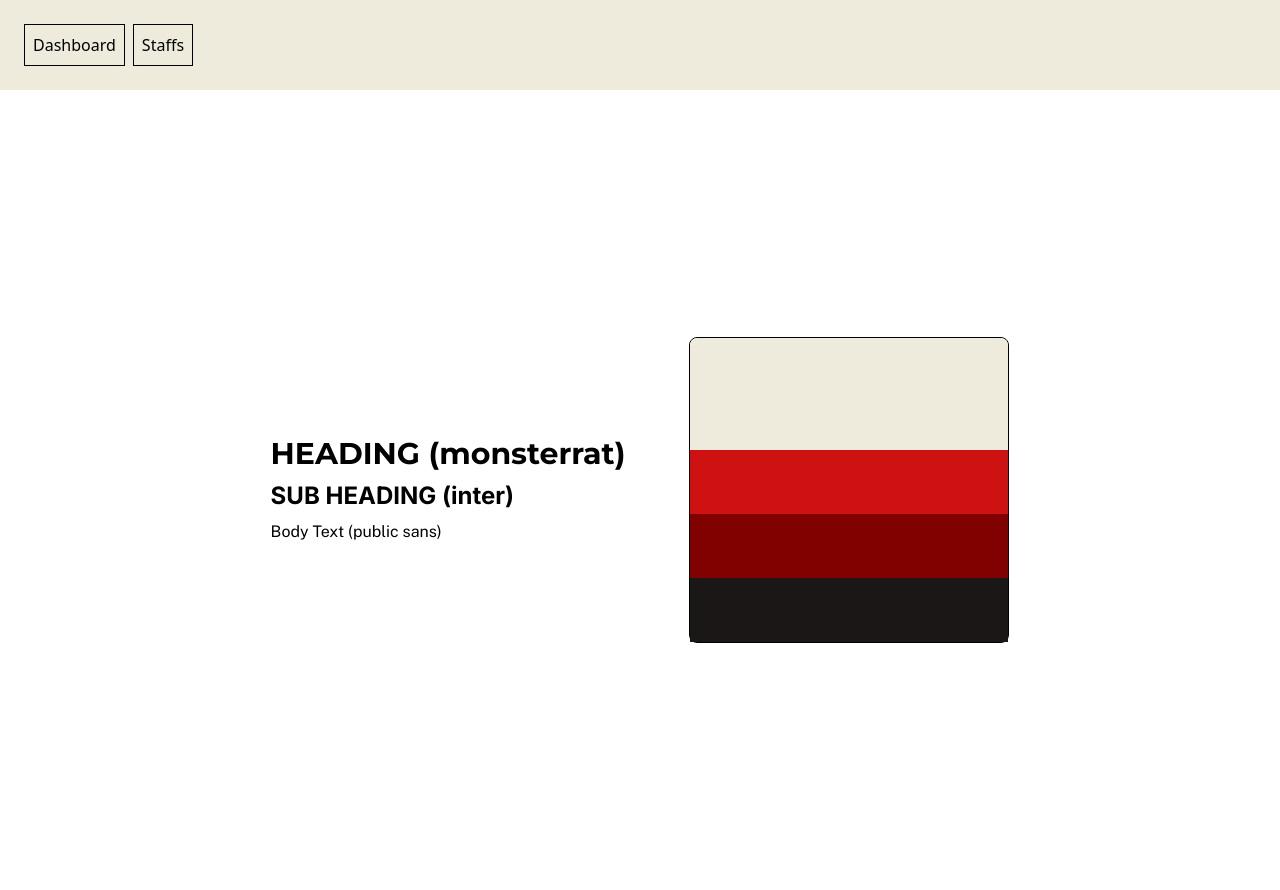
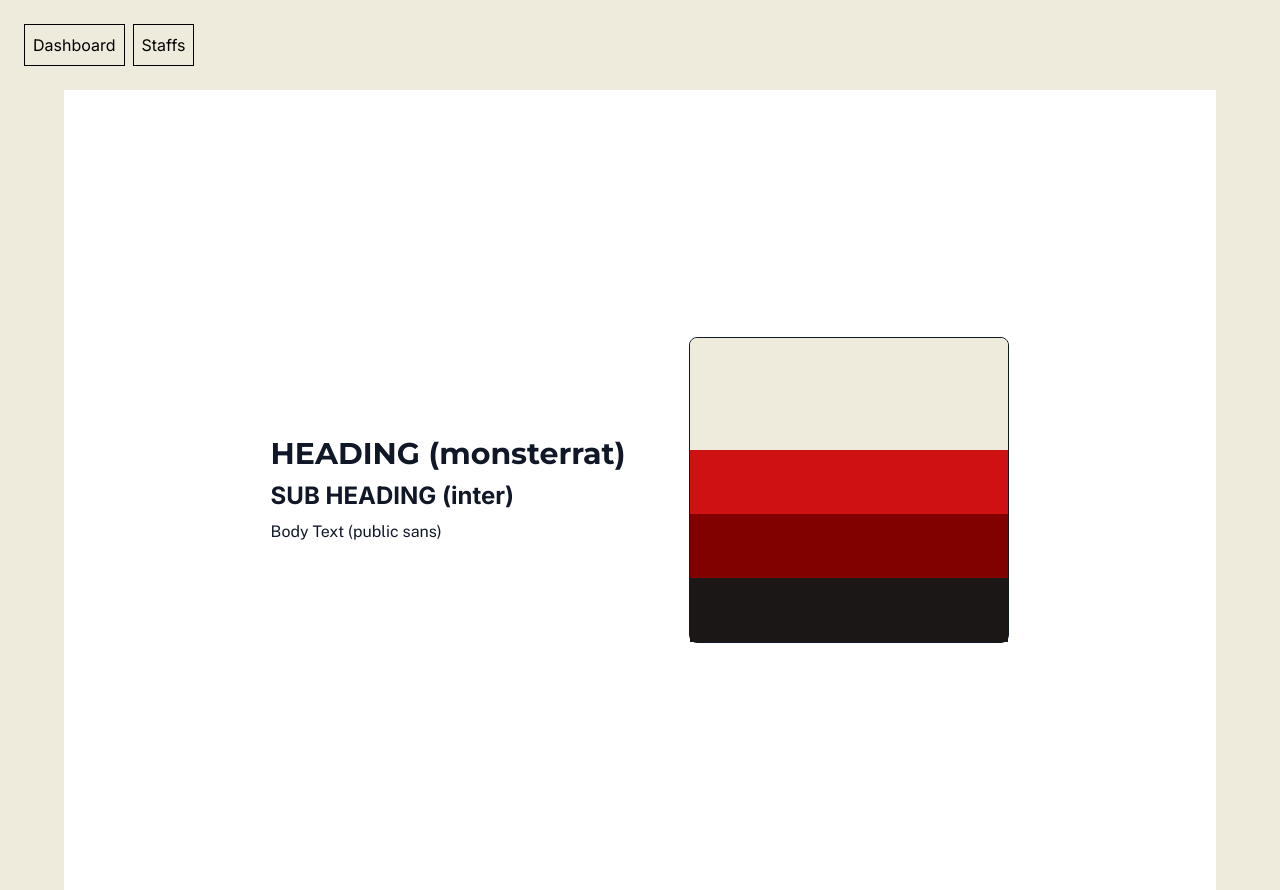
Before and after one commit to MBrillian354/teravince, a React (Vite) app in the folder frontend/: page / in a window 1280 px wide. Built offline with nearby package versions, Linux system fonts and the light colour scheme.

Commit message:
Add bg color and max width

```diff
--- a/frontend/src/App.jsx
+++ b/frontend/src/App.jsx
@@ -6,8 +6,8 @@ import StaffView from './pages/StaffView'
 function App() {
   return (
     <Router>
-      <div>
-        <Navbar />
+      <Navbar />
+      <div className='min-h-screen bg-background text-gray-900 font-inter max-w-6xl mx-auto'>
         <Routes>
           <Route path="/" element={<Dashboard />} />
           <Route path="/staff" element={<StaffView />} />
--- a/frontend/src/index.css
+++ b/frontend/src/index.css
@@ -31,6 +31,7 @@ html,
 body {
   height: 100%;
   -webkit-text-size-adjust: 100%;
+  @apply bg-background text-gray-900 font-inter;
 }
 
 #root {
```
